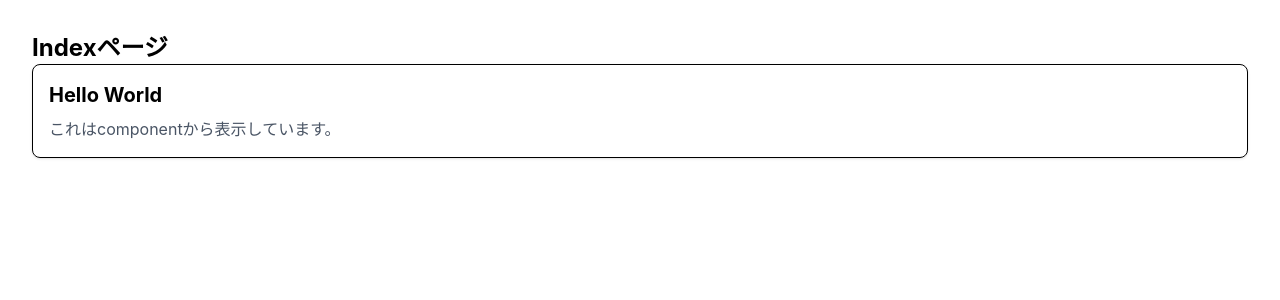
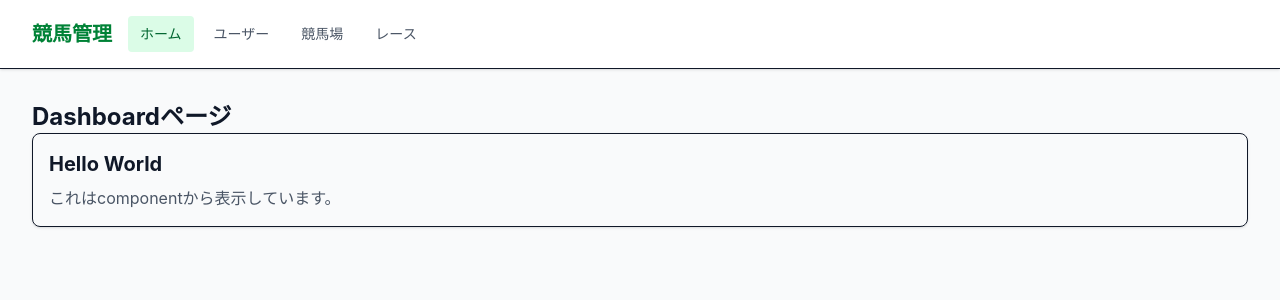
Before and after one commit to RyotaIhara/keiba-app, a Vue app in the folder frontend/: page / in a window 1280 px wide. Shown: the top 300 px of the page. Built offline with nearby package versions, Linux system fonts and the light colour scheme; no server answers; the HTML template or start-up script is replaced by a standard one.

Commit message:
FIX: ダッシュボードに修正

```diff
--- a/frontend/src/App.vue
+++ b/frontend/src/App.vue
@@ -1,7 +1,11 @@
 <script setup lang="ts">
 import { RouterView } from 'vue-router';
+
+import AppLayout from '@/layout/AppLayout.vue'
 </script>
 
 <template>
-  <RouterView />
+  <AppLayout>
+    <RouterView />
+  </AppLayout>
 </template>
--- /dev/null
+++ b/frontend/src/layout/AppLayout.vue
@@ -0,0 +1,12 @@
+<script setup lang="ts">
+import AppHeader from '@/layout/common/AppHeader.vue'
+</script>
+
+<template>
+  <div class="min-h-screen bg-gray-50 text-gray-900">
+    <AppHeader />
+    <main>
+      <slot />
+    </main>
+  </div>
+</template>
--- /dev/null
+++ b/frontend/src/layout/common/AppHeader.vue
@@ -0,0 +1,31 @@
+<script setup lang="ts">
+const navigationItems = [
+  { label: 'ホーム', to: '/' },
+  { label: 'ユーザー', to: '/user' },
+  { label: '競馬場', to: '/race-course' },
+  { label: 'レース', to: '/race' },
+]
+</script>
+
+<template>
+  <header class="border-b bg-white shadow-sm">
+    <div class="mx-auto flex max-w-7xl flex-wrap items-center gap-4 px-4 py-4 sm:px-6 lg:px-8">
+      <RouterLink to="/" class="text-xl font-bold text-green-700">
+        競馬管理
+      </RouterLink>
+
+      <nav aria-label="メインナビゲーション" class="flex flex-wrap gap-2">
+        <RouterLink
+          v-for="item in navigationItems"
+          :key="item.to"
+          :to="item.to"
+          class="rounded px-3 py-2 text-sm font-medium text-gray-600 transition hover:bg-green-50 hover:text-green-700"
+          active-class="bg-green-100 text-green-800"
+          exact-active-class="bg-green-100 text-green-800"
+        >
+          {{ item.label }}
+        </RouterLink>
+      </nav>
+    </div>
+  </header>
+</template>
--- a/frontend/src/router/index.ts
+++ b/frontend/src/router/index.ts
@@ -1,6 +1,6 @@
 import { createRouter, createWebHistory } from 'vue-router'
 
-import IndexView from '@/views/IndexView.vue'
+import DashboardView from '@/views/DashboardView.vue'
 import RaceCourseView from '@/views/RaceCourseView.vue'
 import RaceView from '@/views/RaceView.vue'
 import UserView from '@/views/UserView.vue'
@@ -10,8 +10,8 @@ const router = createRouter({
   routes: [
     {
       path: '/',
-      name: 'route',
-      component: IndexView,
+      name: 'dashboard',
+      component: DashboardView,
     },
     {
       path: '/user',
--- a/frontend/src/views/IndexView.vue
+++ b/frontend/src/views/DashboardView.vue
@@ -6,7 +6,7 @@ import HelloCard from '@/components/index/HelloCard.vue'
 <template>
   <div class="p-8">
     <h1 class="text-2xl font-bold">
-      Indexページ
+      Dashboardページ
     </h1>
 
     <HelloCard title="Hello World" />
```
